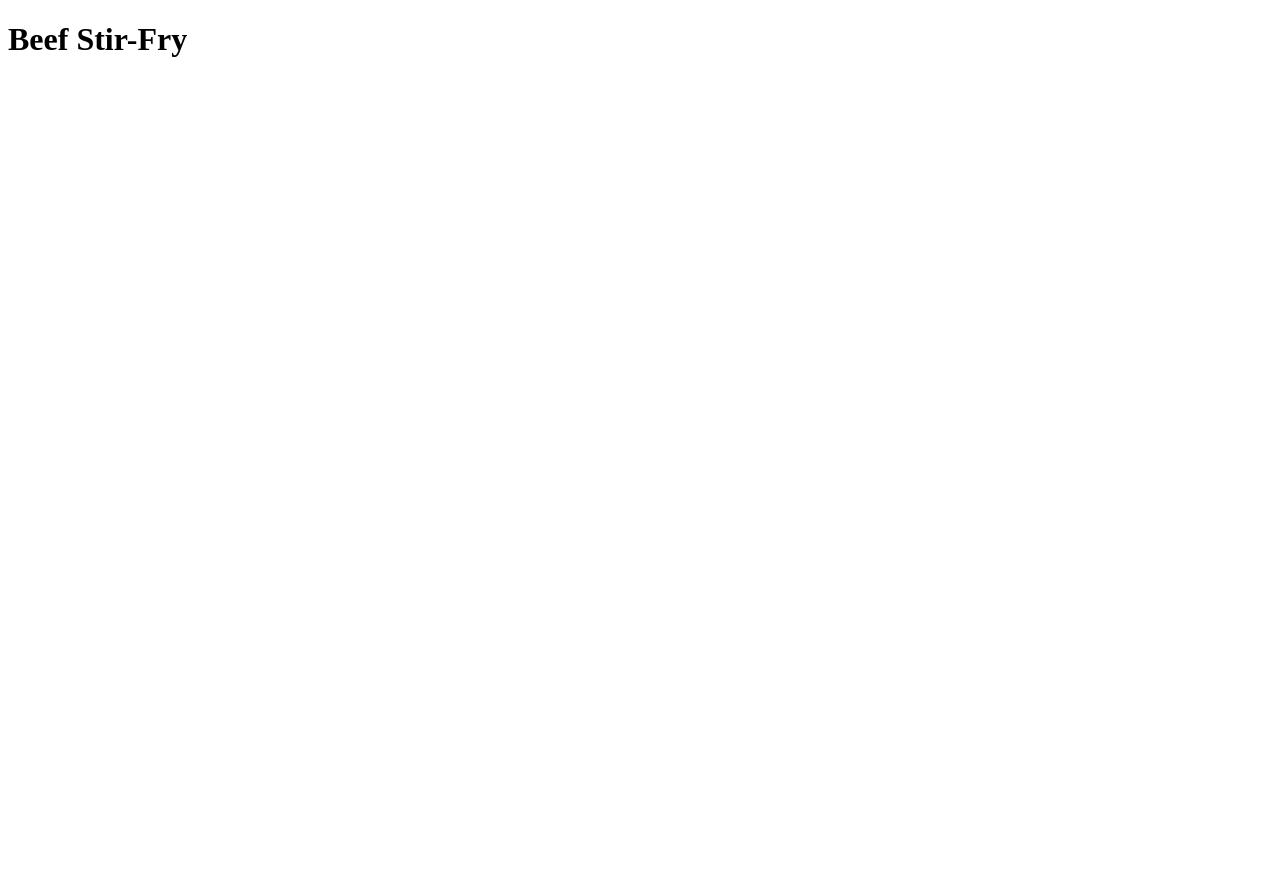
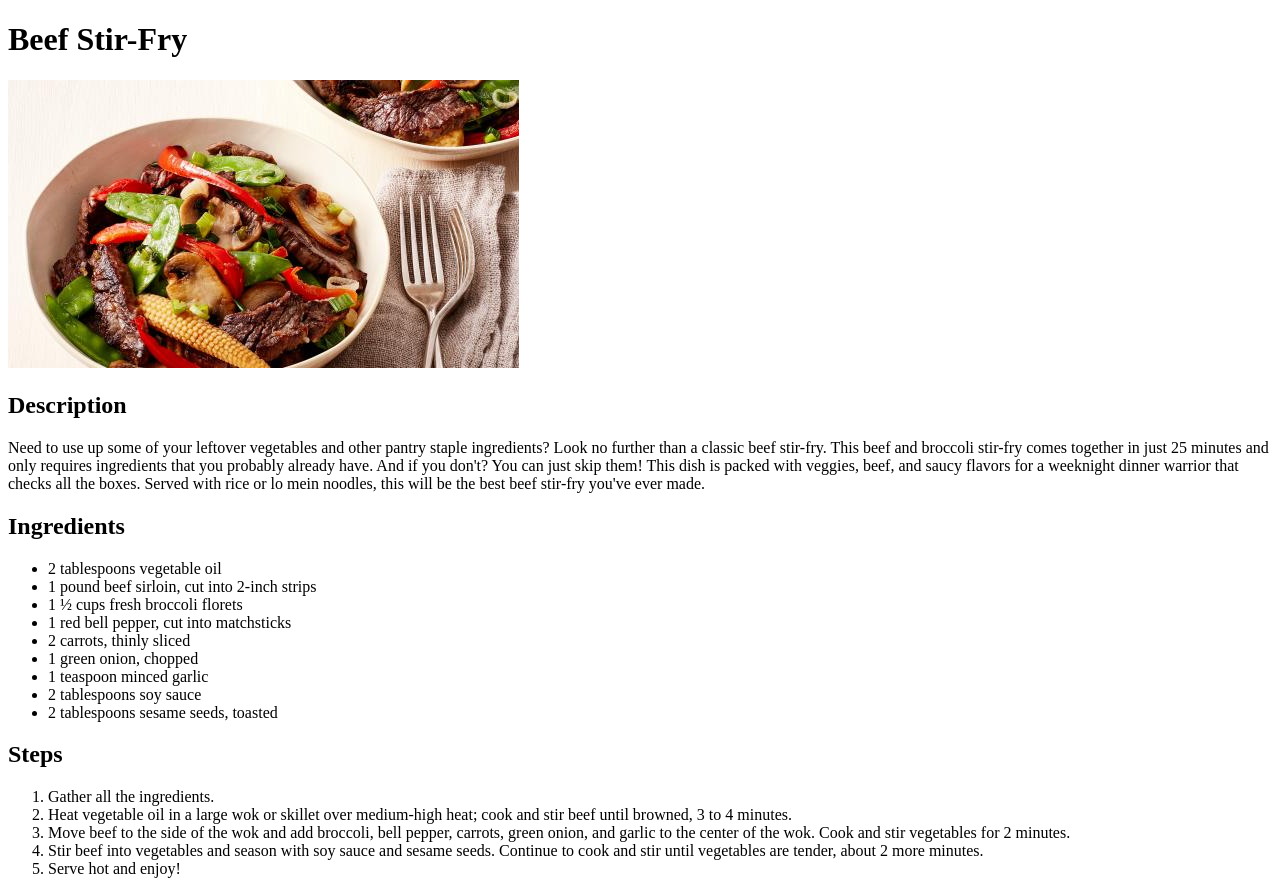
Before and after one commit to Matt-MR/odin-recipes, a plain HTML site: page recipes/stir-fry.html in a window 1280 px wide. Before the commit the page ends 800 px from the top, so only its background shows below. Drawn offline with Linux system fonts and the light colour scheme.

Commit message:
Added content to stir-fry page
Added image, description, ingredients, ans steps for the recipe

```diff
--- a/recipes/stir-fry.html
+++ b/recipes/stir-fry.html
@@ -11,11 +11,47 @@
 
         <!-- Add picture HERE -->
 
+        <img src="../images/stir-fry.jpeg" alt="Picture of beef-stir-fry">
+
         <!-- Description -->
+
+        <h2> Description </h2>
+
+            <p>
+                Need to use up some of your leftover vegetables and other pantry staple ingredients?
+                Look no further than a classic beef stir-fry. This beef and broccoli stir-fry comes together in just 25 minutes and only requires ingredients that you probably already have.
+                And if you don't? You can just skip them!
+                This dish is packed with veggies, beef, and saucy flavors for a weeknight dinner warrior that checks all the boxes.
+                Served with rice or lo mein noodles, this will be the best beef stir-fry you've ever made.
+            </p>
 
         <!-- Unordered list of Ingredients -->
 
+        <h2> Ingredients </h2>
+
+            <ul>
+                <li> 2 tablespoons vegetable oil </li>
+                <li> 1 pound beef sirloin, cut into 2-inch strips</li>
+                <li> 1 ½ cups fresh broccoli florets </li>
+                <li> 1 red bell pepper, cut into matchsticks </li>
+                <li> 2 carrots, thinly sliced </li>
+                <li> 1 green onion, chopped </li>
+                <li> 1 teaspoon minced garlic </li>
+                <li> 2 tablespoons soy sauce </li>
+                <li> 2 tablespoons sesame seeds, toasted </li>
+            </ul>
+
         <!-- Ordered list of steps  -->
+
+        <h2> Steps </h2>
+
+            <ol>
+                <li> Gather all the ingredients. </li>
+                <li> Heat vegetable oil in a large wok or skillet over medium-high heat; cook and stir beef until browned, 3 to 4 minutes. </li>
+                <li> Move beef to the side of the wok and add broccoli, bell pepper, carrots, green onion, and garlic to the center of the wok. Cook and stir vegetables for 2 minutes. </li>
+                <li> Stir beef into vegetables and season with soy sauce and sesame seeds. Continue to cook and stir until vegetables are tender, about 2 more minutes. </li>
+                <li> Serve hot and enjoy! </li>
+            </ol>
 
 
     </body>
```
Also changed, not shown: images/beef-stir-fry.jpg (deleted), images/stir-fry.jpeg (added).
